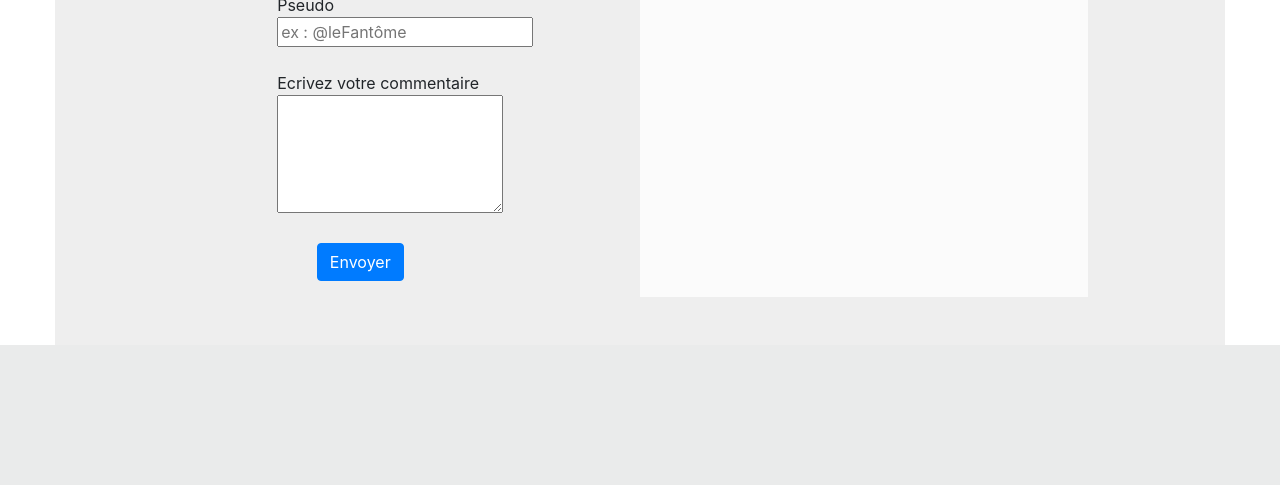
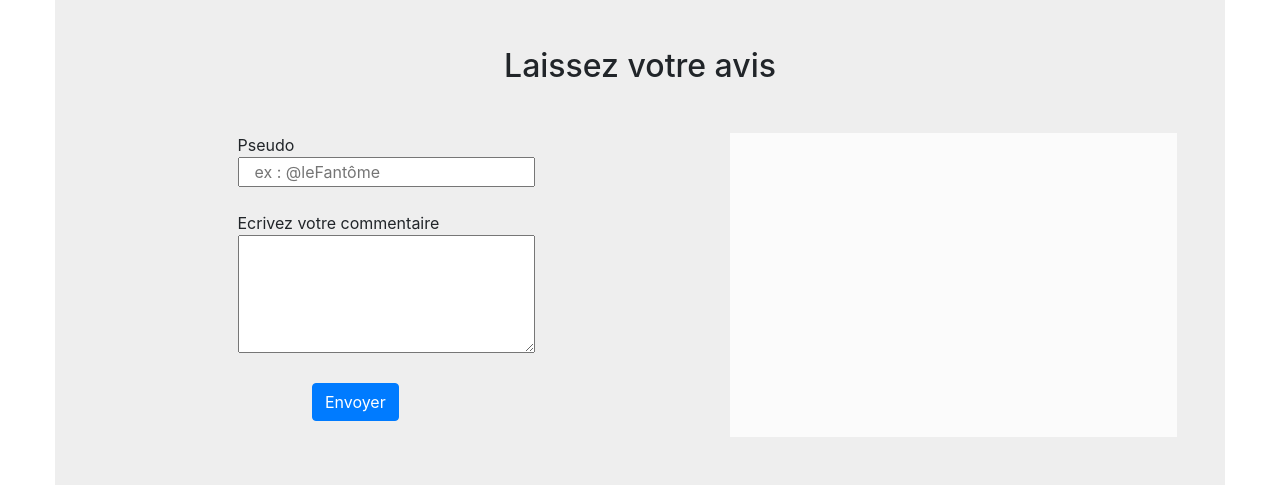
Before and after one commit to Jessy971/contries_discovery, a PHP site: page /pays/ in a window 1280 px wide; the page is wider, and only the part inside the window is pictured. Shown: the part 1405-1890 px from the top of that part. Before the commit the page ends 1750 px from the top of that part, so only its background shows below. Run offline with PHP 8.4, Linux system fonts and the light colour scheme; the visitor is signed in with stand-in values (Sample User, id 1); data that the repository does not hold is empty; some libraries are stand-ins or nearby versions.

Commit message:
ajout de règle css et bootstrap pour gèrer le responsive ainsi que du nettoyage de code et fix de quelque bug

```diff
--- a/controller/allCountriesController.php
+++ b/controller/allCountriesController.php
@@ -25,7 +25,7 @@ if(!$array = json_decode($cache->getCache($dirname."/cache/".$file),true)){
             'latlng'      => $pays['latlng']
           ];
 
-      $array[$pays['translations']['fr']] = $p;
+      $array[strtolower ($pays['name'])] = $p;
 
     }
 
--- a/controller/countrieController.php
+++ b/controller/countrieController.php
@@ -6,18 +6,18 @@ require("class/class.Cache.php");
 
 
 $cache             = new Cache();
-$alpha              = htmlentities($url[2]);
+//$alpha              = htmlentities($url[2]);
 $pays              = htmlspecialchars($url[1]);
-$file              = $_SESSION['file'];
+$file              = dirname(__FILE__,2).'/cache/'.$_SESSION['file'];
 $commentaires      = new ManagerCommentaires();
-$_SESSION['alpha'] = $alpha;
+//$_SESSION['alpha'] = $alpha;
 
 
 //vérifie si le fichier cache exite et attibut le résulta à la variable $array.
 // si false, exécute une requète à l'api REST countries.
 if(!$array = json_decode($cache->getCache($file),true)){
 
-   $q        = 'https://restcountries.eu/rest/v2/alpha/'.$alpha;
+   $q        = 'https://restcountries.eu/rest/v2/name/'.$pays;
    $response = curl($q);
    $query    = json_decode($response, true);
 
@@ -49,16 +49,19 @@ else
 }
 $flag = $p['drapeau'];
 
+
+
+$_SESSION['pays']  = $p['name'];
+$css               = '../views/assets/css/pays.css';
+$commentaires      = $commentaires->readAllComments($_SESSION['pays']);
+
+$ajax = "../views/assets/js/q.js";
+$map = "../views/assets/js/map.js";
+
+include('photoController.php');
+include('views/paysView.php');
+// echo $pays;
+// echo $file;
 // echo "<pre>";
 // print_r($p);
 // echo "</pre>";
-
-$_SESSION['pays']  = $p['name'];
-$css               = '../../views/assets/css/pays.css';
-$commentaires      = $commentaires->readAllComments($_SESSION['pays']);
-
-$ajax = "../../views/assets/js/q.js";
-$map = "../../views/assets/js/map.js";
-
-include('photoController.php');
-include('views/paysView.php');
--- a/controller/photoController.php
+++ b/controller/photoController.php
@@ -1,5 +1,5 @@
 <?php
-$q         = 'https://pixabay.com/api/?key=7514279-e02a9dcde9b9d9feb83ceb697&q='.$pays.'+landscape&image_type=photo'.$alpha;
+$q         = 'https://pixabay.com/api/?key=7514279-e02a9dcde9b9d9feb83ceb697&q='.$pays.'+landscape&image_type=photo';
 $response  = curl($q);
 $quer      = json_decode($response, true);
 $querLeng  = count($quer['hits']);
--- a/views/__formCom.php
+++ b/views/__formCom.php
@@ -1,15 +1,15 @@
-<form  method="POST" action="../../commentaire" class="col-lg-4 offset-lg-1">
-  <div class="form-group">
-    <label class="lb col-9 offset-2">Pseudo
-      <input class="inpt spe" type="text" name="pseudo" placeholder="ex : @leFantôme" class="form-control">
+<form  method="POST" action="../../commentaire" class="col-lg-5 offset-lg-1">
+  <div class="form-group col-12 col-lg-12">
+    <label class="lb col-12 col-lg-12">Pseudo
+      <input class="inpt spe col-lg-10" type="text" name="pseudo" placeholder="ex : @leFantôme" class="form-control">
     </label>
   </div>
-  <div class="form-group">
-    <label class="lb col-9 offset-2">Ecrivez votre commentaire
-      <textarea class="inpt txt" name="text" class="form-control"></textarea>
+  <div class="form-group col-12 col-lg-12">
+    <label class="lb col-12 col-lg-12">Ecrivez votre commentaire
+      <textarea class="inpt txt col-lg-10" name="text" class="form-control"></textarea>
     </label>
   </div>
-  <div class="form-group">
-    <input type="submit" class="btn btn-primary offset-4" value="Envoyer">
+  <div class="form-group ">
+    <input type="submit" class="btn btn-primary offset-4 offset-lg-3" value="Envoyer">
   </div>
 </form>
--- a/views/__header.php
+++ b/views/__header.php
@@ -1,11 +1,11 @@
 <header>
   <nav class="navbar navbar-expand-lg navbar-dark bg-dark justify-content-between">
-    <span id="brand" class="navbar-brand mb-0 h1 col-8">Countries discovery</span>
-    <a id="accueil" href="../../accueil">Accueil</a>
-    <form class="form-inline my-2 my-lg-0">
-      <div id="searchBar" class="col-10">
+    <span id="brand" class="navbar-brand mb-0 h1 offset-2 offset-lg-1">Countries discovery</span>
+    <a id="accueil" class="btn btn-primary btn-lg offset-5 offset-lg-4" href="../accueil">Accueil</a>
+    <form class="form-inline my-2 my-lg-0 col-12 offset-0 offset-lg-1 col-xl-2">
+      <div id="searchBar" class="col-12">
         <input id="search" class="form-control mr-sm-2" type="search" placeholder="Recherche" aria-label="Search">
-        <div class="resulta col-lg-2"></div>
+        <div class="resulta col-lg-12"></div>
     </div>
     </form>
   </nav>
--- a/views/assets/css/pays.css
+++ b/views/assets/css/pays.css
@@ -19,8 +19,8 @@ header{
   display: none;
   background: #ffff;
   position: absolute;
-  top: 47px;
-  right: 24px;
+  /* top: 47px;
+  right: 24px; */
   list-style-type: none;
   z-index: 1000;
 }
@@ -69,7 +69,7 @@ header{
 #img{
   position: absolute;
   top: 417px;
-  height: 372px;
+  height: 394px;
   border-radius: 261px;
   /*background: green;*/
   padding: 0;
@@ -113,14 +113,17 @@ footer{
   background: orange;
   height: 300px;
 }
+.minHeight{
+  min-height: 340px;
+}
 
 @media all and (max-width: 992px) {
   #brand{
     font-size: 5em;
   }
   nav{
-    display: flex;
-    flex-direction: column ;
+    /* display: flex;
+    flex-direction: column ; */
   }
   .resulta{font-size: 2.5em;}
   #search{
@@ -130,9 +133,12 @@ footer{
   }
   #accueil{
     font-size: 4em;
+    margin-bottom: 3%;
   }
   #img{
-    display: none;
+    position: inherit;
+    border-radius: 0;
+    height: auto;
   }
   #info{
     position: absolute;
--- a/views/assets/js/q.js
+++ b/views/assets/js/q.js
@@ -1,7 +1,7 @@
 $(function(){
   var url = 'livesearch/';
   if($('#info').text() != ""){
-    url = '../../livesearch/pays/';
+    url = '../livesearch/pays/';
     $('#accueil').show();
   }
   $("#search").keyup(function(e){
--- a/views/paysView.php
+++ b/views/paysView.php
@@ -8,9 +8,9 @@ include_once('__header.php');
     <h1 id="info" class="offset-lg-7"> <?php echo $p['nom'];?></h1>
   </div>
 
-  <div class="row grey">
+  <div class="row grey minHeight">
     <?php if($quer != 0){?> <!--Affiche une photo aléatoirement.-->
-    <img id="img" class="col-10 col-lg-4 offset-1 offset-lg-2" src="<?php echo $picture;?>" alt="">
+    <img id="img" class="col-12 col-lg-5 offset-lg-1 col-xl-4" src="<?php echo $picture;?>" alt="">
     <?php } ?>
     <div id="description" class="col-10 col-lg-5 offset-3 offset-lg-7">
       <ul>
@@ -76,10 +76,10 @@ include_once('__header.php');
     </div>
   </div>
   <div class="row">
-    <aside id="map" class="col-sm-12"></aside>
+    <aside id="map" class="col-12"></aside>
   </div>
   <div id="commentaires" class="row d-flex grey p-5">
-    <div class="row col-lg-12 pb-5">
+    <div class="row col-8 offset-2 pb-5">
       <h2 class="m-auto">Laissez votre avis</h2>
     </div>
     <?php include("__formCom.php"); ?>
--- a/views/welcomeView.php
+++ b/views/welcomeView.php
@@ -11,7 +11,7 @@
             <div class="container filtre">
               <div class="row">
                 <h3 class=" nomPays col-lg-8 offset-lg-2"> Pays : <?php echo $pays['nom'];?> </h3>
-                <a class="decouvrir col-6 col-lg-4 offset-4 offset-lg-55" href="pays/<?php echo urlencode($pays['nom']).'/'; echo urlencode($pays['alpha2Code']);?>">Découvrir</a>
+                <a class="decouvrir col-6 col-lg-4 offset-4 offset-lg-55" href="pays/<?php echo rawurlencode (strtolower ($pays['name']))/*.'/'. rawurlencode($pays['alpha2Code'])*/;?>">Découvrir</a>
             </div>
             </div>
           </div>
```
Also changed, not shown: 1 other file.
